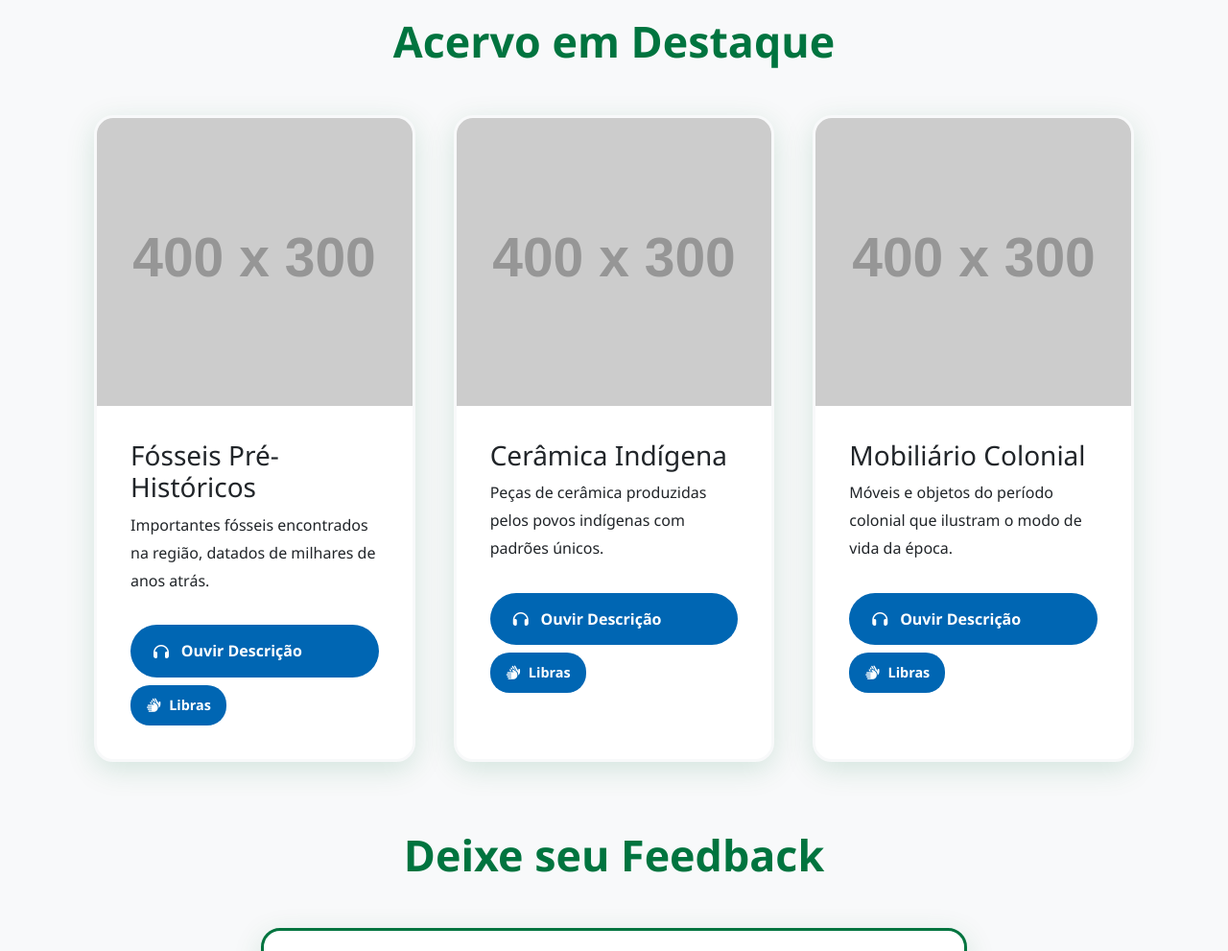
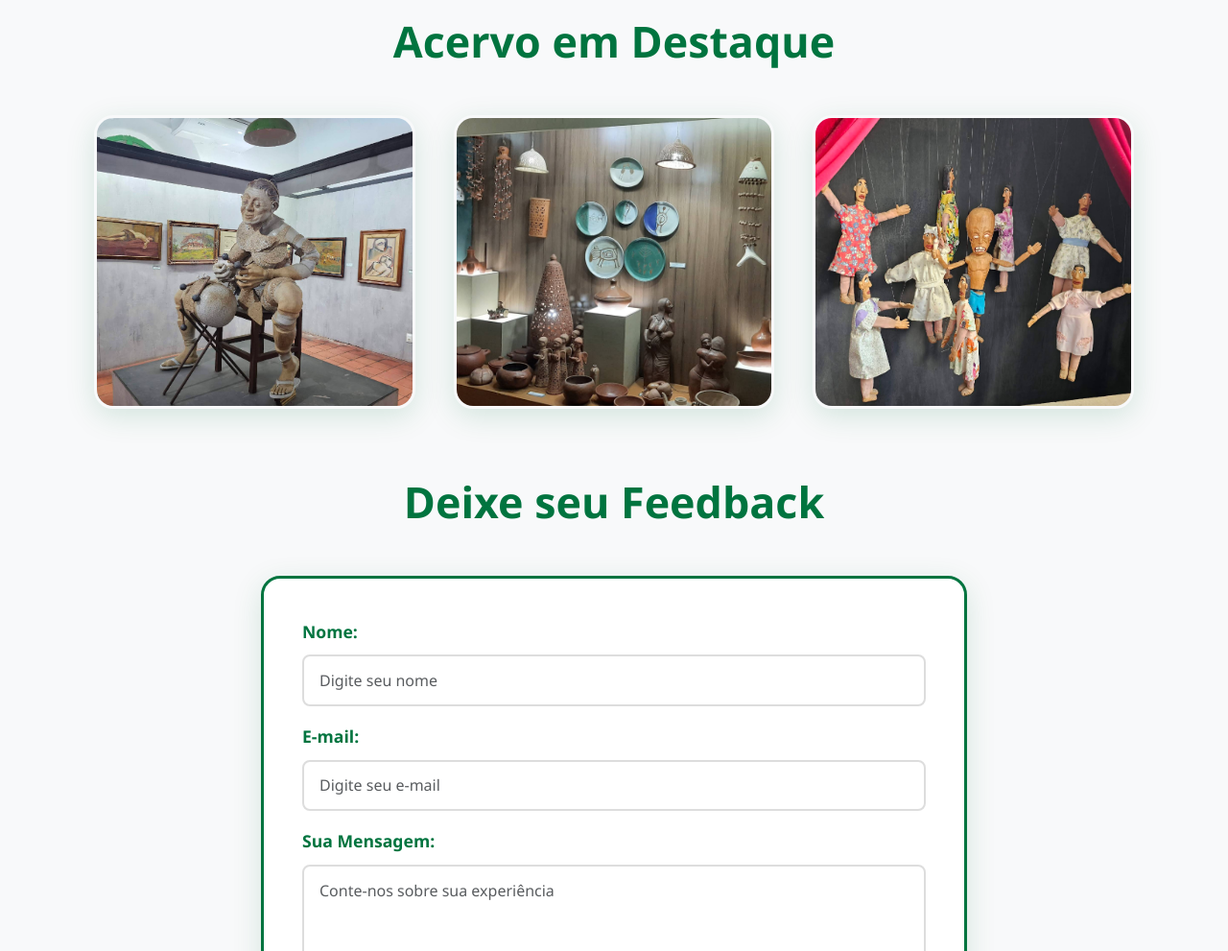
Before and after one commit to alvar077/MuseuPiauiProjExt, a plain HTML site: page index.html in a window 1280 px wide. Shown: the part 2460-3451 px from the top of the page at 96% size. Drawn offline with nearby package versions, Linux system fonts and the light colour scheme; placeholder pictures from the web are drawn by us.

Commit message:
imgalter

```diff
--- a/index.html
+++ b/index.html
@@ -194,52 +194,15 @@
             <h2 class="section-title">Acervo em Destaque</h2>
             <div class="pieces-grid">
                 <article class="piece-card">
-                    <img src="https://via.placeholder.com/400x300/00743F/FFFFFF?text=Fosseis"
-                        alt="Fósseis Pré-Históricos">
-                    <div class="piece-card-body">
-                        <h3>Fósseis Pré-Históricos</h3>
-                        <p>Importantes fósseis encontrados na região, datados de milhares de anos atrás.</p>
-                        <button class="audio-description-btn" onclick="playAudioDescription('prehistoria', event)">
-                            <i class="fas fa-headphones"></i>
-                            <span>Ouvir Descrição</span>
-                        </button>
-                        <span class="libras-badge">
-                            <i class="fas fa-hands"></i>
-                            <span>Libras</span>
-                        </span>
-                    </div>
+                    <img src="img1.png" alt="">
                 </article>
 
                 <article class="piece-card">
-                    <img src="https://via.placeholder.com/400x300/0066B3/FFFFFF?text=Ceramica" alt="Cerâmica Indígena">
-                    <div class="piece-card-body">
-                        <h3>Cerâmica Indígena</h3>
-                        <p>Peças de cerâmica produzidas pelos povos indígenas com padrões únicos.</p>
-                        <button class="audio-description-btn" onclick="playAudioDescription('indigena', event)">
-                            <i class="fas fa-headphones"></i>
-                            <span>Ouvir Descrição</span>
-                        </button>
-                        <span class="libras-badge">
-                            <i class="fas fa-hands"></i>
-                            <span>Libras</span>
-                        </span>
-                    </div>
+                    <img src="img2.png" alt="">
                 </article>
 
                 <article class="piece-card">
-                    <img src="https://via.placeholder.com/400x300/FDB913/000000?text=Moveis" alt="Mobiliário Colonial">
-                    <div class="piece-card-body">
-                        <h3>Mobiliário Colonial</h3>
-                        <p>Móveis e objetos do período colonial que ilustram o modo de vida da época.</p>
-                        <button class="audio-description-btn" onclick="playAudioDescription('colonial', event)">
-                            <i class="fas fa-headphones"></i>
-                            <span>Ouvir Descrição</span>
-                        </button>
-                        <span class="libras-badge">
-                            <i class="fas fa-hands"></i>
-                            <span>Libras</span>
-                        </span>
-                    </div>
+                    <img src="img3.png" alt="">
                 </article>
             </div>
         </section>
--- a/script.js
+++ b/script.js
@@ -393,9 +393,7 @@ const Navigation = {
      * Abre o Google Maps com rotas para o museu
      */
     openGoogleMaps() {
-        const lat = -5.0892;
-        const lng = -42.8019;
-        const url = `https://www.google.com/maps/dir/?api=1&destination=${lat},${lng}`;
+        const url = `https://www.google.com/maps/place/Museu+do+Piau%C3%AD/@-5.0898374,-42.8179193,18z/data=!4m6!3m5!1s0x78e377daa167287:0x9f26517e102ced6e!8m2!3d-5.0898544!4d-42.8175118!16s%2Fg%2F12238c9d?entry=ttu&g_ep=EgoyMDI1MTExNy4wIKXMDSoASAFQAw%3D%3D`;
 
         try {
             const newWindow = window.open(url, '_blank');
```
Also changed, not shown: img1.png (added), img2.png (added), img3.png (added).
